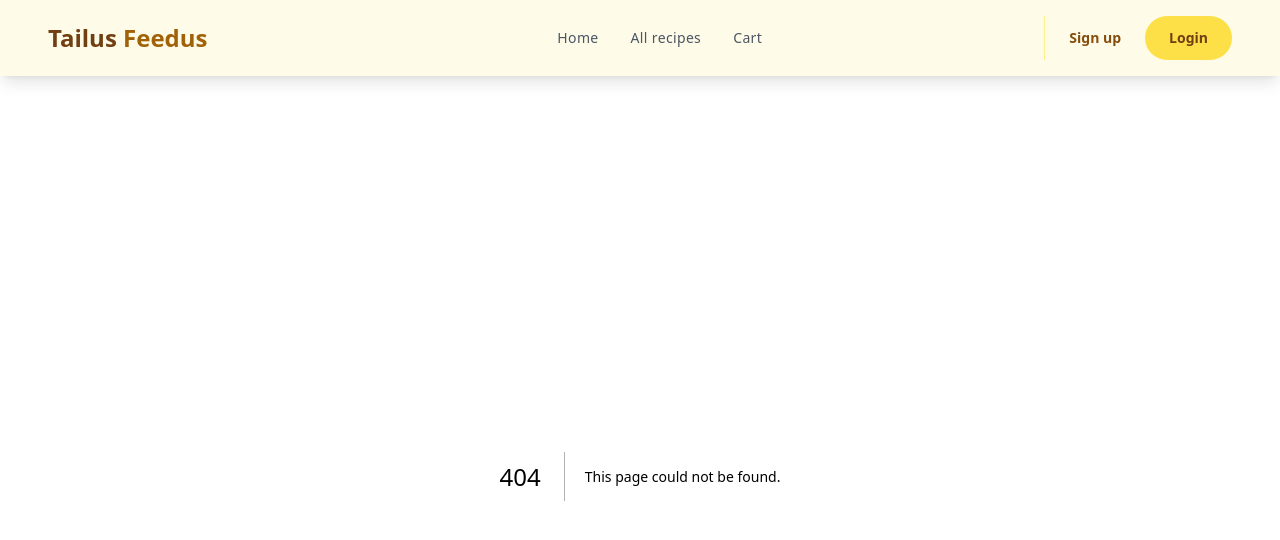
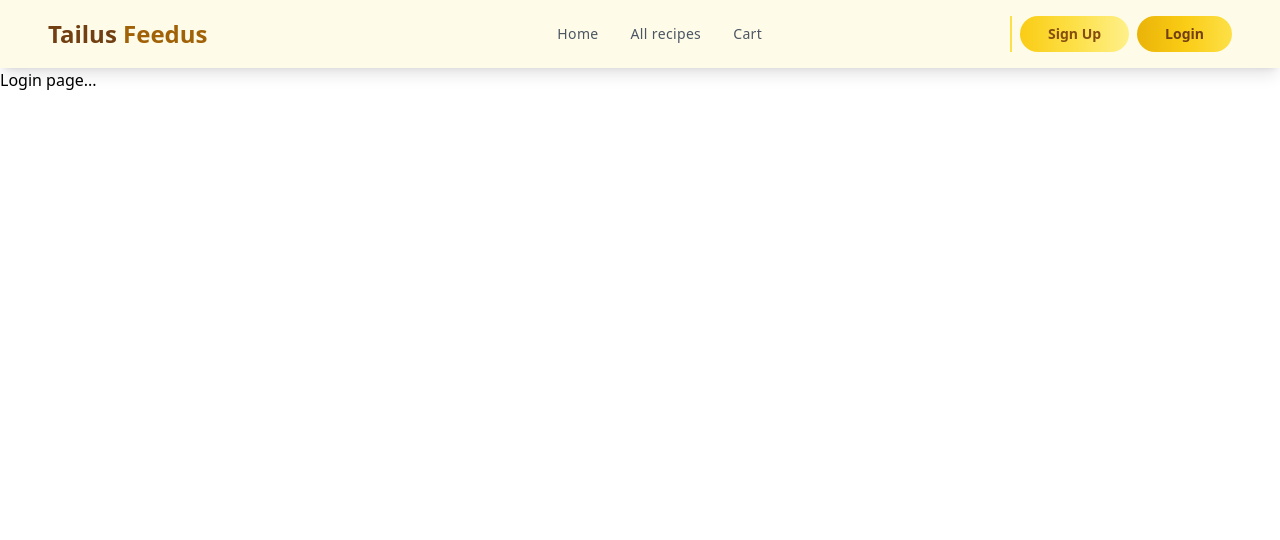
Before and after one commit to RaiAn-CSE/REPLIQ-practical-assessment, a Next.js app: page /login in a window 1280 px wide. Before the commit this address had no page. Shown: the top 540 px of the page. Built offline with nearby package versions, Linux system fonts and the light colour scheme.

Commit message:
Login and signup page created

```diff
--- /dev/null
+++ b/app/login/page.jsx
@@ -0,0 +1,11 @@
+import React from 'react';
+
+const Login = () => {
+    return (
+        <div>
+            <p>Login page...</p>
+        </div>
+    );
+};
+
+export default Login;
--- /dev/null
+++ b/app/signup/page.jsx
@@ -0,0 +1,11 @@
+import React from 'react';
+
+const SignUp = () => {
+    return (
+        <div>
+            <p>Sign up page...</p>
+        </div>
+    );
+};
+
+export default SignUp;
--- a/components/Navbar.jsx
+++ b/components/Navbar.jsx
@@ -78,26 +78,40 @@ const Navbar = () => {
               </ul>
             </div>
 
-            <div className="w-full min-w-max space-y-2 border-yellow-200 lg:space-y-0 sm:w-max lg:border-l">
+            <div className="w-full min-w-max space-y-4 lg:space-y-0 sm:w-max lg:border-l-2 lg:border-yellow-300">
+              {/* Sign Up Button */}
               <button
                 type="button"
-                title="Start buying"
-                className="w-full py-3 px-6 text-center rounded-full transition active:bg-yellow-200 focus:bg-yellow-100 sm:w-max"
+                title="Sign up"
+                className="w-full py-2 px-3 text-center rounded-full transition-all duration-300 transform bg-gradient-to-r from-yellow-400 via-yellow-300 to-yellow-200 hover:scale-105 hover:shadow-lg focus:outline-none focus:ring-2 focus:ring-yellow-500 focus:ring-offset-2 sm:w-max mx-2"
               >
                 <span className="block text-yellow-800 font-semibold text-sm">
-                  Sign up
+                  <Link
+                    href="/signup"
+                    className="block md:px-4 transition-all duration-200 hover:text-yellow-700"
+                  >
+                    Sign Up
+                  </Link>
                 </span>
               </button>
+
+              {/* Login Button */}
               <button
                 type="button"
-                title="Start buying"
-                className="w-full py-3 px-6 text-center rounded-full transition bg-yellow-300 hover:bg-yellow-100 active:bg-yellow-400 focus:bg-yellow-300 sm:w-max"
+                title="Login"
+                className="w-full py-2 px-3 text-center rounded-full transition-all duration-300 transform bg-gradient-to-r from-yellow-500 via-yellow-400 to-yellow-300 hover:scale-105 hover:shadow-lg focus:outline-none focus:ring-2 focus:ring-yellow-500 focus:ring-offset-2 sm:w-max"
               >
                 <span className="block text-yellow-900 font-semibold text-sm">
-                  Login
+                  <Link
+                    href="/login"
+                    className="block md:px-4 transition-all duration-200 hover:text-yellow-700"
+                  >
+                    Login
+                  </Link>
                 </span>
               </button>
             </div>
+
           </div>
         </div>
       </div>
```
Also changed, not shown: 1 other file (tests, documents, lock files or other folders).
